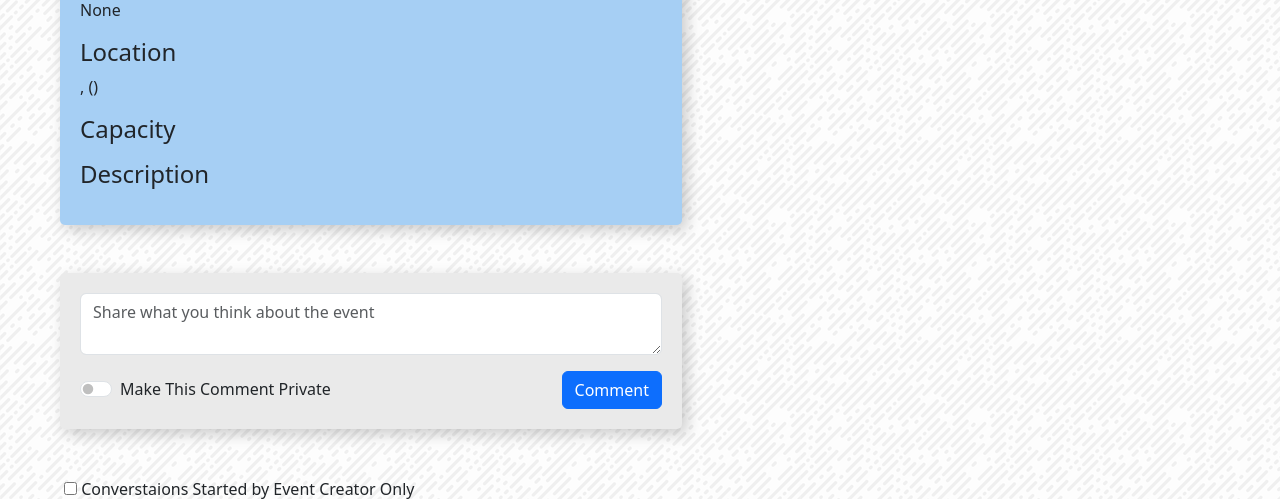
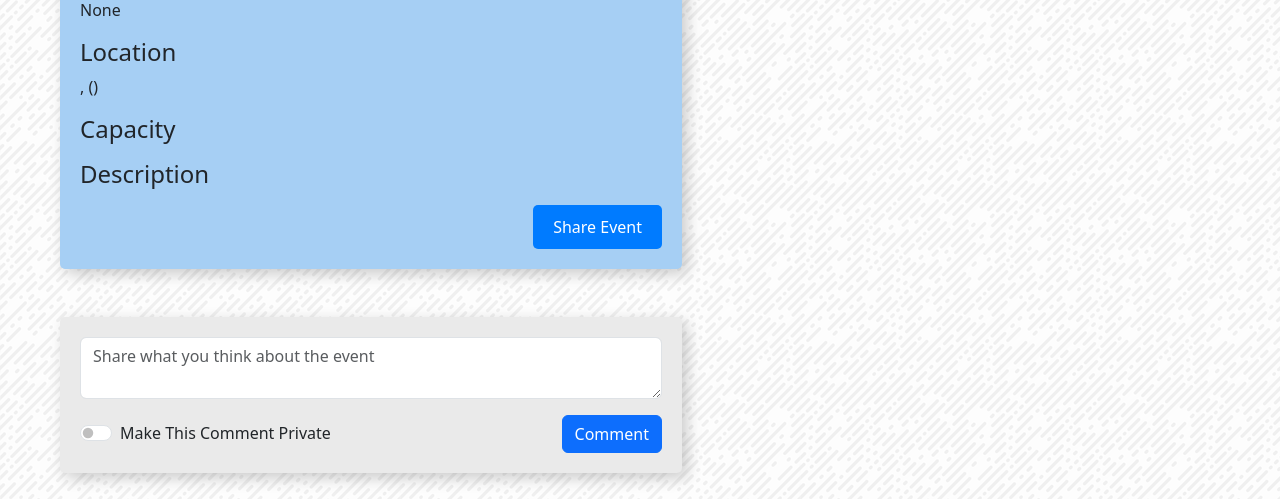
Before and after one commit to gcivil-nyu-org/Wednesday-Fall2023-Team-3, a Django app: template events/templates/events/event-detail.html in a window 1280 px wide; the page is wider, and only the part inside the window is pictured. Shown: the part 412-911 px from the top of that part. Run offline with Django 4.2, Linux system fonts and the light colour scheme; the template is opened without the code that fills it: values that come from a table or form of the project are taken from there, others are empty; some libraries are stand-ins or nearby versions; some web fonts are replaced.

Commit message:
shareEvent

```diff
--- a/events/templates/events/event-detail.html
+++ b/events/templates/events/event-detail.html
@@ -118,6 +118,24 @@ ul {
     list-style-type: none;
 }
 
+.share-event-container {
+    display: flex;
+    justify-content: flex-end;
+}
+
+.share-event-btn {
+    padding: 10px 20px;
+    background-color: #007bff;
+    color: white;
+    border: none;
+    border-radius: 5px;
+    cursor: pointer;
+}
+
+.share-event-btn:hover {
+    background-color: #0056b3;
+}
+
 
 </style>
 
@@ -163,6 +181,10 @@ ul {
                     <p>{{ event.capacity }}</p>
                     <h4>Description</h4>
                     <p>{{ event.description }}</p>
+                    <!-- Container for the button that uses flexbox to align items to the right -->
+                    <div class="share-event-container">
+                        <button onclick="copyEventUrl()" class="share-event-btn">Share Event</button>
+                    </div>
                     <!-- Add more event details here -->
                 </div>
             </div>
@@ -491,5 +513,15 @@ ul {
         console.log(formContent.action);
 
     }
+    function copyEventUrl() {
+        // Create a temporary hidden text element
+        const tempInput = document.createElement('input');
+        tempInput.value = window.location.href;
+        document.body.appendChild(tempInput);
+        tempInput.select();
+        document.execCommand('copy');
+        document.body.removeChild(tempInput);
+        alert("Event URL copied to clipboard!");
+}
 </script>
 {% endblock %}
```
Also changed, not shown: events/tests.py (+8 -0 lines).
